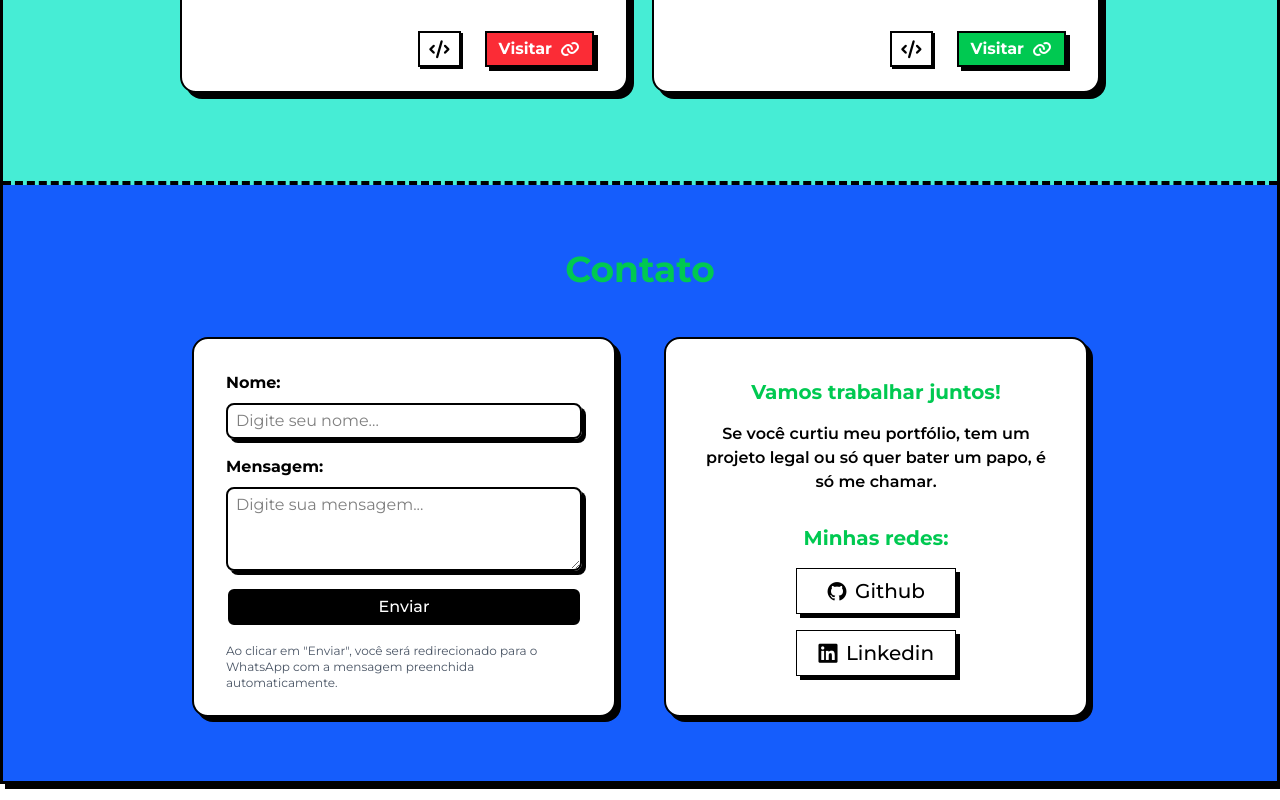
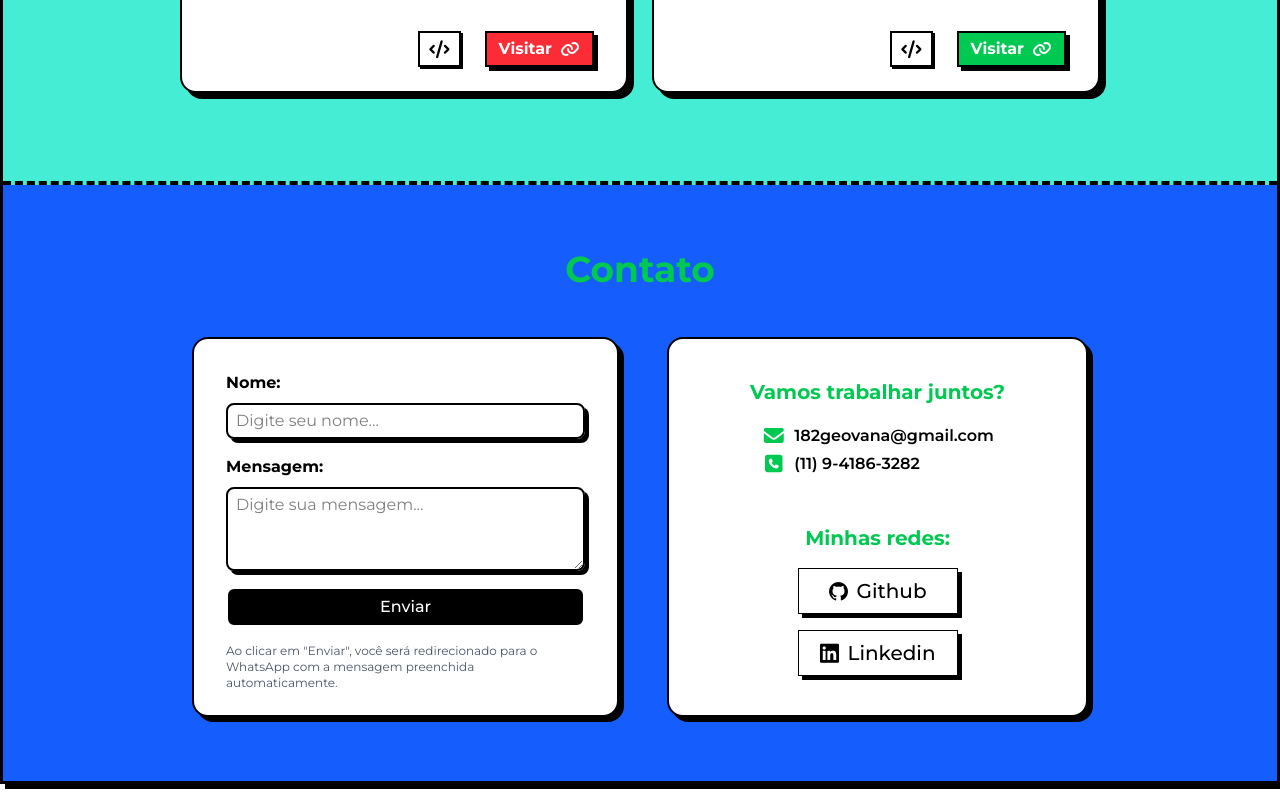
Before and after one commit to geovana-miranda/portifolio, a React (Vite) app: page / in a window 1280 px wide. Shown: the part 2477-3277 px from the top of the page. Built offline with nearby package versions, Linux system fonts and the light colour scheme.

Commit message:
refactor: reorganiza componente Contact e atualiza informações de contato

```diff
--- a/src/components/Contact/TalkToMe.jsx
+++ b/src/components/Contact/TalkToMe.jsx
@@ -1,9 +1,44 @@
+import SocialButton from "./SocialButton";
+
 const TalkToMe = () => {
   return (
-    <div className="flex flex-col items-center gap-4">
-      <h4 className="font-bold text-xl text-green-500">Vamos trabalhar juntos!</h4>
-      <p className="text-sm md:text-base text-center font-semibold">Se você curtiu meu portfólio, tem um projeto legal ou só quer bater um papo, é só me chamar.
-      </p>
+    <div className="w-80 mx-auto md:w-lg h-[380px] border-2 rounded-2xl flex flex-col justify-around items-center p-4 bg-white shadow-[5px_5px_0px_black] md:flex md:flex-col">
+      <div className="flex flex-col items-center gap-4">
+        <h4 className="font-bold text-xl text-green-500">
+          Vamos trabalhar juntos?
+        </h4>
+        <div className="flex flex-col items-start">
+          <div className="flex items-center gap-2">
+            <div className="text-green-500 text-xl">
+              <i class="fa fa-envelope" aria-hidden="true"></i>
+            </div>
+            <p className="text-base text-center font-semibold">
+              182geovana@gmail.com
+            </p>
+          </div>
+          <div className="flex items-center gap-2">
+            <div className="text-green-500 text-xl">
+              <i class="fa fa-phone-square" aria-hidden="true"></i>{" "}
+            </div>
+            <p className="text-base text-center font-semibold">
+              (11) 9-4186-3282
+            </p>
+          </div>
+        </div>
+      </div>
+      <div className="mx-auto items-center flex flex-col justify-center gap-4 flex-wrap lg:w-full">
+            <h4 className="text-xl font-bold text-green-500 ">Minhas redes:</h4>
+            <SocialButton
+              icon="devicon-github-original"
+              name="Github"
+              link="https://github.com/geovana-miranda"
+            />
+            <SocialButton
+              icon="devicon-linkedin-plain"
+              name="Linkedin"
+              link="https://www.linkedin.com/in/geovana-miranda/"
+            />
+          </div>
     </div>
   );
 };
--- a/src/components/Contact/index.jsx
+++ b/src/components/Contact/index.jsx
@@ -1,16 +1,17 @@
 import { useInView } from "../../hooks/useInView";
 import Form from "./Form";
-import SocialButton from "./SocialButton";
 import TalkToMe from "./TalkToMe";
 
 const Contact = () => {
-const [ref, isVisible] = useInView();
+  const [ref, isVisible] = useInView();
 
   return (
     <section ref={ref} className="py-16 mx-auto bg-blue-600">
-      <h2 className={`transition-all duration-[1s] ease ${
+      <h2
+        className={`transition-all duration-[1s] ease ${
           isVisible ? "opacity-100 translate-y-0" : "opacity-0 -translate-y-30"
-        } text-4xl text-center mb-12 font-bold text-green-500`}>
+        } text-4xl text-center mb-12 font-bold text-green-500`}
+      >
         Contato
       </h2>
 
@@ -20,24 +21,7 @@ const [ref, isVisible] = useInView();
         } flex flex-col md:flex-row md:items-center lg:justify-center w-sm md:w-3xl lg:w-4xl mx-auto gap-12`}
       >
         <Form />
-
-        <div className="w-80 mx-auto md:w-lg h-[380px] border-2 rounded-2xl flex flex-col justify-around items-center p-8 bg-white shadow-[5px_5px_0px_black] md:flex md:flex-col md:gap-4">
-          <TalkToMe />
-
-          <div className="mx-auto items-center flex flex-col justify-center gap-4 flex-wrap lg:w-full">
-            <h4 className="text-xl font-bold text-green-500 ">Minhas redes:</h4>
-            <SocialButton
-              icon="devicon-github-original"
-              name="Github"
-              link="https://github.com/geovana-miranda"
-            />
-            <SocialButton
-              icon="devicon-linkedin-plain"
-              name="Linkedin"
-              link="https://www.linkedin.com/in/geovana-miranda/"
-            />
-          </div>
-        </div>
+        <TalkToMe />
       </div>
     </section>
   );
--- a/src/index.css
+++ b/src/index.css
@@ -5,12 +5,17 @@
   --font-montserrat: "Montserrat", "sans-serif";
 }
 
+label:hover {
+  cursor: url("/cursor.png"), auto;
+}
+
 button:hover,
 a:hover,
-input[type=submit]:hover {
+input[type="submit"]:hover {
   cursor: url("/cursor-pointer.png"), pointer;
 }
 
-input[type=text]:hover, textarea:hover {
+input[type="text"]:hover,
+textarea:hover {
   cursor: url("/cursor-text.png"), text;
 }
```
